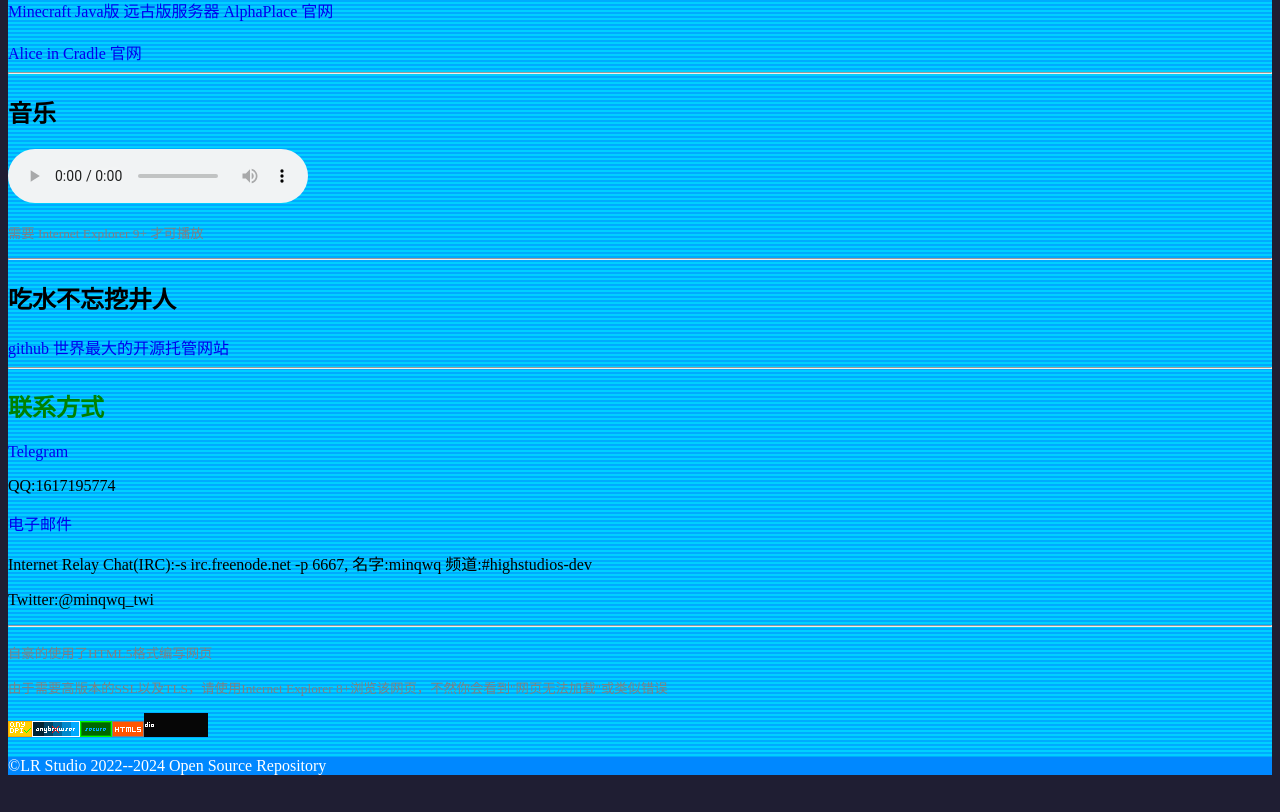
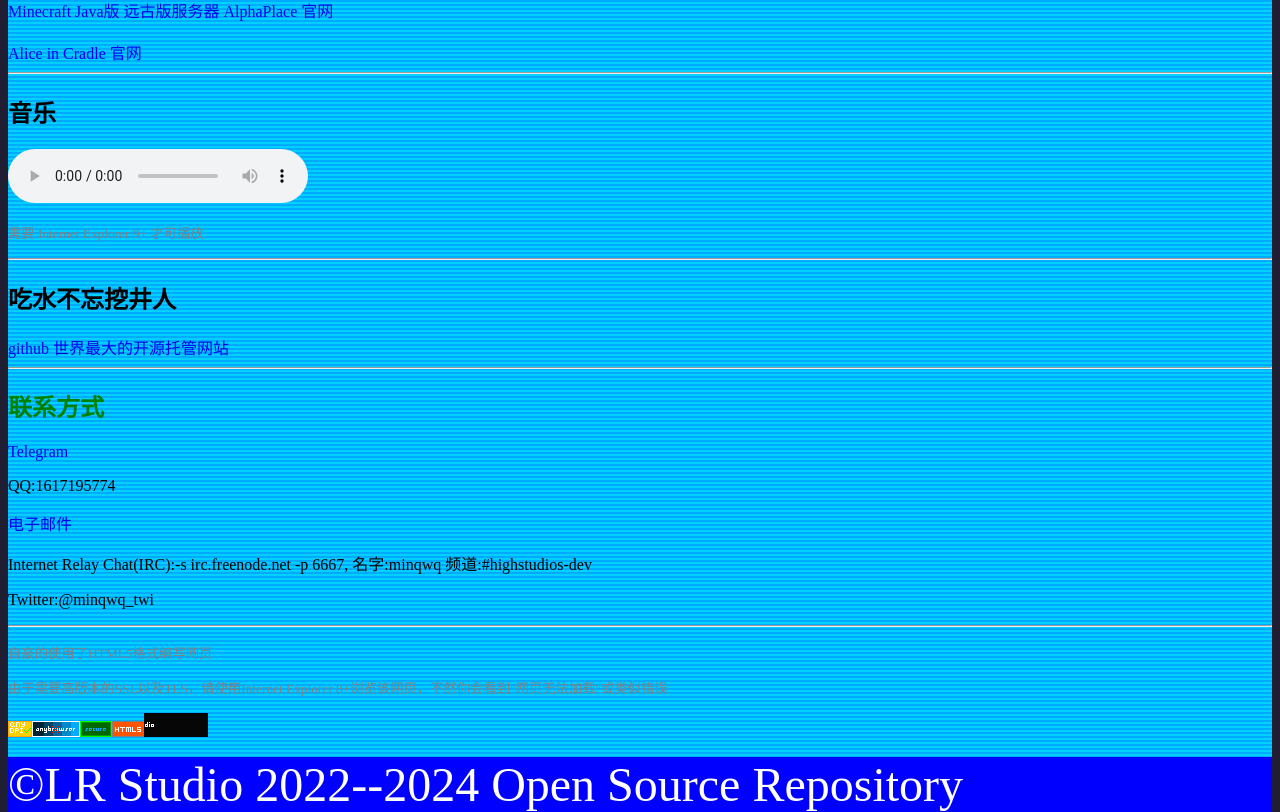
Before and after one commit to minqwq/minqwq.github.io, a plain HTML site: page index.html in a window 1280 px wide. Shown: the part 1714-2526 px from the top of the page. Before the commit the page ends 2489 px from the top, so only its background shows below. Drawn offline with Linux system fonts and the light colour scheme; no server answers; a script that the page names is missing.

Commit message:
Update index.html

```diff
--- a/index.html
+++ b/index.html
@@ -504,7 +504,7 @@
 <p><font color="grey"><small>自豪的使用了HTML5格式编写网页</small></font></p>
 <p><font color="grey"><small>由于需要高版本的SSL以及TLS，请使用Internet Explorer 8+浏览该网页，不然你会看到"网页无法加载"或类似错误</small></font></p>
 <a href="http://vdse.bdstatic.com//192d9a98d782d9c74c96f09db9378d93.mp4?authorization=bce-auth-v1/40f207e648424f47b2e3dfbb1014b1a5/2021-07-12T02:14:24Z/-1/host/530146520a1c89fb727fbbdb8a0e0c98ec69955459aed4b1c8e00839187536c9"><img src="/images/anydpi.png" alt="anydpi" width=24 height=16><img src="/images/notanybrowser.png" alt="notanybrowser" width=48 height=16><img src="/images/secure.png" alt="secure" width=32 height=16><img src="/images/html5.png" alt="html5" width=32 height=16><img src="/images/lrstudioanim.gif" width=64 height=24></a>
-<p style="background:#0088FF"><font color="#FFFFFF">©LR Studio 2022--2024 Open Source Repository</font></p>
+<p style="background:#0000FF"><font color="#FFFFFF" size="8px">©LR Studio 2022--2024 Open Source Repository</font></p>
 
 </body>
 </html>
```
